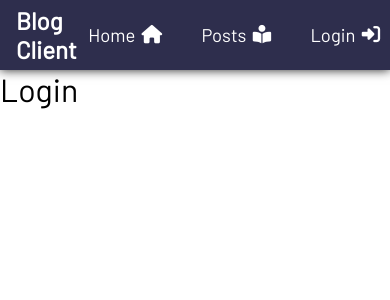
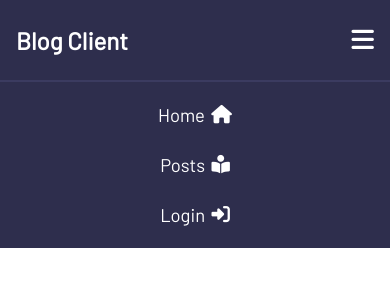
Before and after one commit to brajpatel/blog-client, a React (Vite) app: page /login in a window 390 px wide. Shown: the top 300 px of the page. Built offline with nearby package versions, Linux system fonts and the light colour scheme.

Commit message:
Position nav links in a toggleable menu on smaller screens

```diff
--- a/src/components/Navbar.css
+++ b/src/components/Navbar.css
@@ -1,5 +1,5 @@
 nav {
-  min-height: 70px;
+  height: 80px;
   background: #2e2e4d;
   color: white;
   box-shadow: 0 0 10px #222222;
@@ -9,7 +9,7 @@ nav {
   padding: 0 1rem;
 }
 
-ul {
+.nav-links {
   display: flex;
   gap: 1rem;
   list-style: none;
@@ -31,3 +31,42 @@ ul {
 .nav-link:hover {
   border-color: #eeeeee;
 }
+
+.hamburger {
+  font-size: 1.6rem;
+  display: flex;
+  justify-content: center;
+  align-items: center;
+  cursor: pointer;
+  display: none;
+}
+
+@media(max-width: 800px) {
+  .nav-links {
+    width: 100%;
+    background: #2e2e4d;
+    border-top: 2px solid #3b3b60;
+    flex-direction: column;
+    align-items: center;
+    gap: 0;
+    padding: 0.5rem 0;
+    position: absolute;
+    top: 80px;
+    left: 0;
+  }
+
+  .nav-link {
+    width: 100%;
+    justify-content: center;
+    padding: 0.75rem 0;
+  }
+
+  .nav-link:hover {
+    border-color: transparent;
+    background: #3b3b60;
+  }
+
+  .hamburger {
+    display: flex;
+  }
+}
--- a/src/components/Navbar.jsx
+++ b/src/components/Navbar.jsx
@@ -5,7 +5,7 @@ function Navbar() {
     return (
         <nav>
             <h1>Blog Client</h1>
-            <ul>
+            <ul className='nav-links'>
                 <Link className='nav-link' to="/">
                     <p>Home</p>
                     <i className="fa-solid fa-house"></i>
@@ -21,6 +21,9 @@ function Navbar() {
                     <i className="fa-solid fa-right-to-bracket"></i>
                 </Link>
             </ul>
+            <div className='hamburger'>
+                <i className="fa-solid fa-bars"></i>
+            </div>
         </nav>
     )
 }
```
